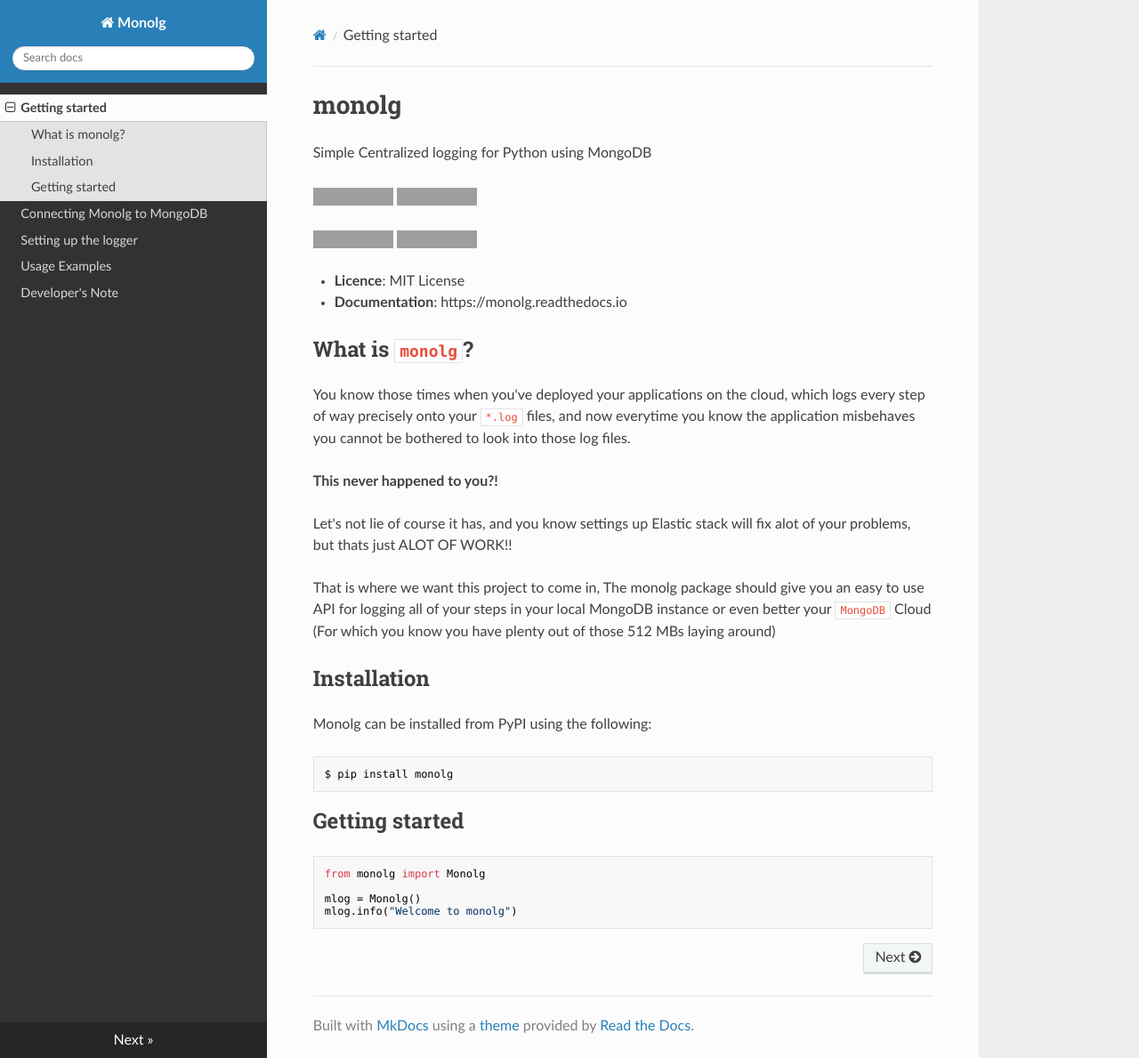
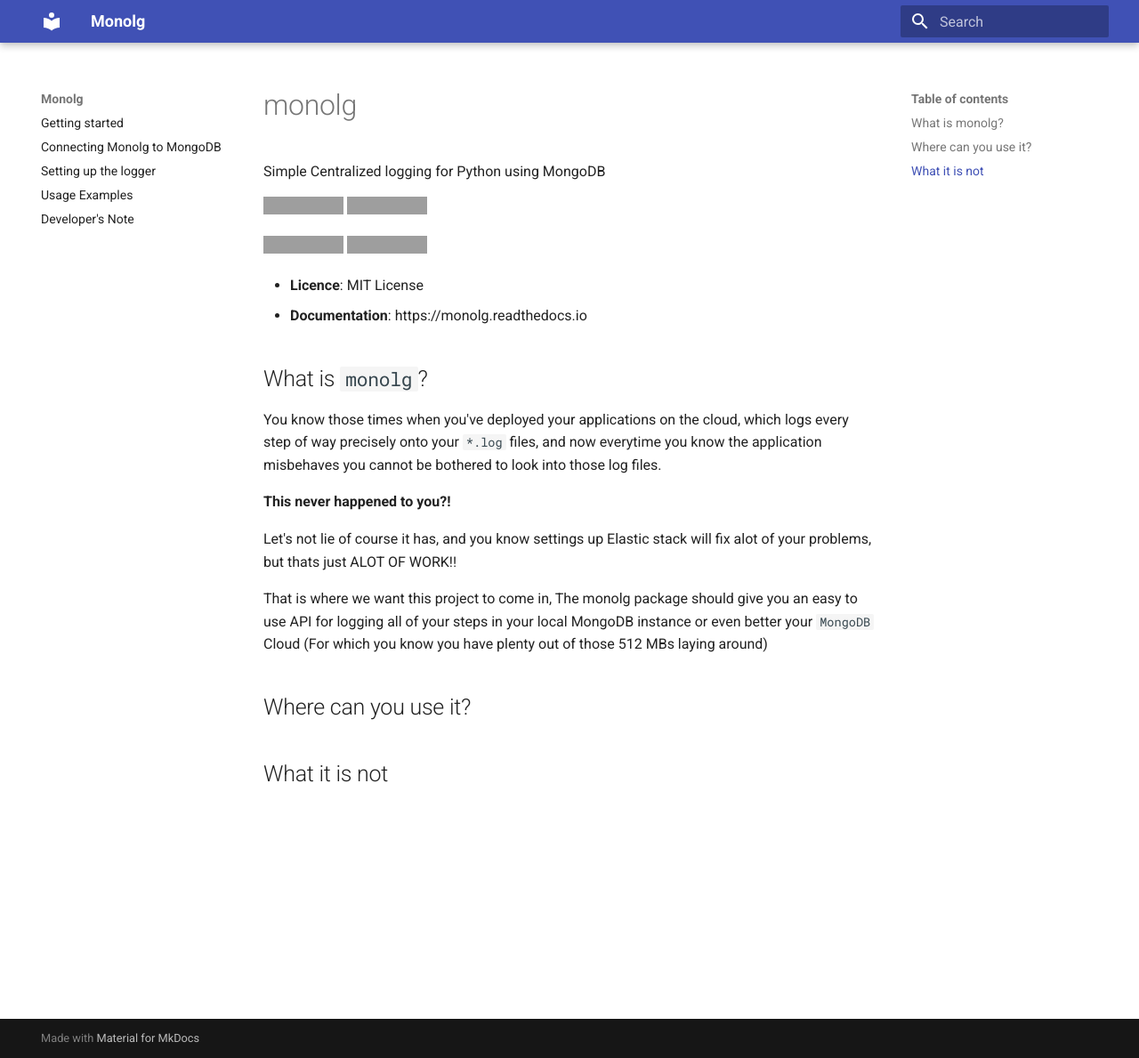
Before and after one commit to Mukhopadhyay/monolg, an MkDocs documentation site: the page built from docs/index.md, in a window 1280 px wide and 1189 px high. Shown: the whole window at 89% size. Built offline with MkDocs 1.6.1 and Material for MkDocs 9.7.7, drawn with Linux system fonts in a browser that asks for light colours; nearby versions of some CDN libraries; grey boxes are pictures that could not be loaded.

Commit message:
Trying out mkdocs material

````diff
--- a/docs/index.md
+++ b/docs/index.md
@@ -17,19 +17,7 @@
 
 That is where we want this project to come in, The monolg package should give you an easy to use API for logging all of your steps in your local MongoDB instance or even better your `MongoDB` Cloud (For which you know you have plenty out of those 512 MBs laying around)
 
-## Installation
 
-Monolg can be installed from PyPI using the following:
+## Where can you use it?
 
-```bash
-$ pip install monolg
-```
-
-## Getting started
-
-```python
-from monolg import Monolg
-
-mlog = Monolg()
-mlog.info("Welcome to monolg")
-```
+## What it is not
--- a/docs/requirements.txt
+++ b/docs/requirements.txt
@@ -1 +1,2 @@
 mkdocs==1.4.1
+mkdocs-material==8.5.7
--- a/mkdocs.yml
+++ b/mkdocs.yml
@@ -1,9 +1,10 @@
 site_name: Monolg
 site_url: https://monolg.readthedocs.io/en/latest/
 nav:
-    - Getting started: index.md
+    - Getting started: getting-started.md
     - Connecting Monolg to MongoDB: connecting-monolg.md
     - Setting up the logger: settings-and-configs.md
     - Usage Examples: examples.md
     - Developer's Note: devs-note.md
-theme: readthedocs
+theme:
+    name: material
````
Also changed, not shown: docs/getting-started.md (added, +18 -0 lines), example.py (+6 -6 lines).
